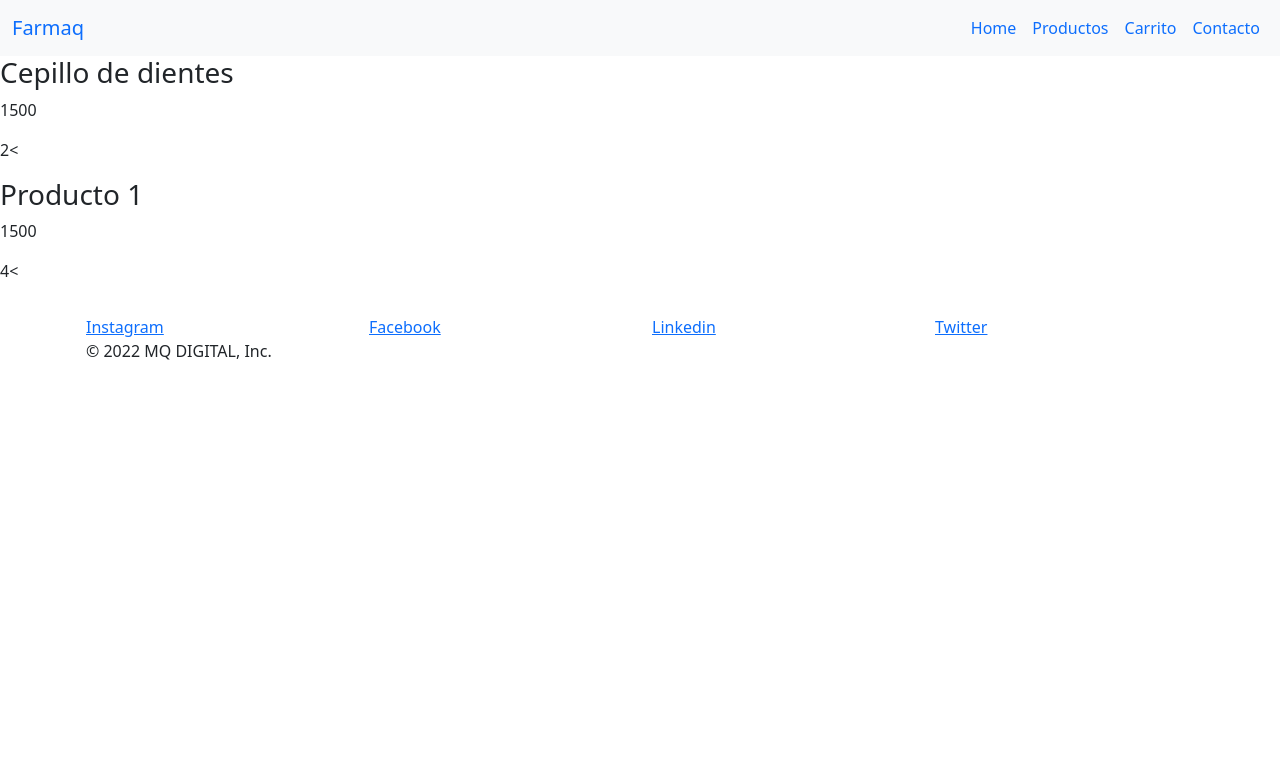
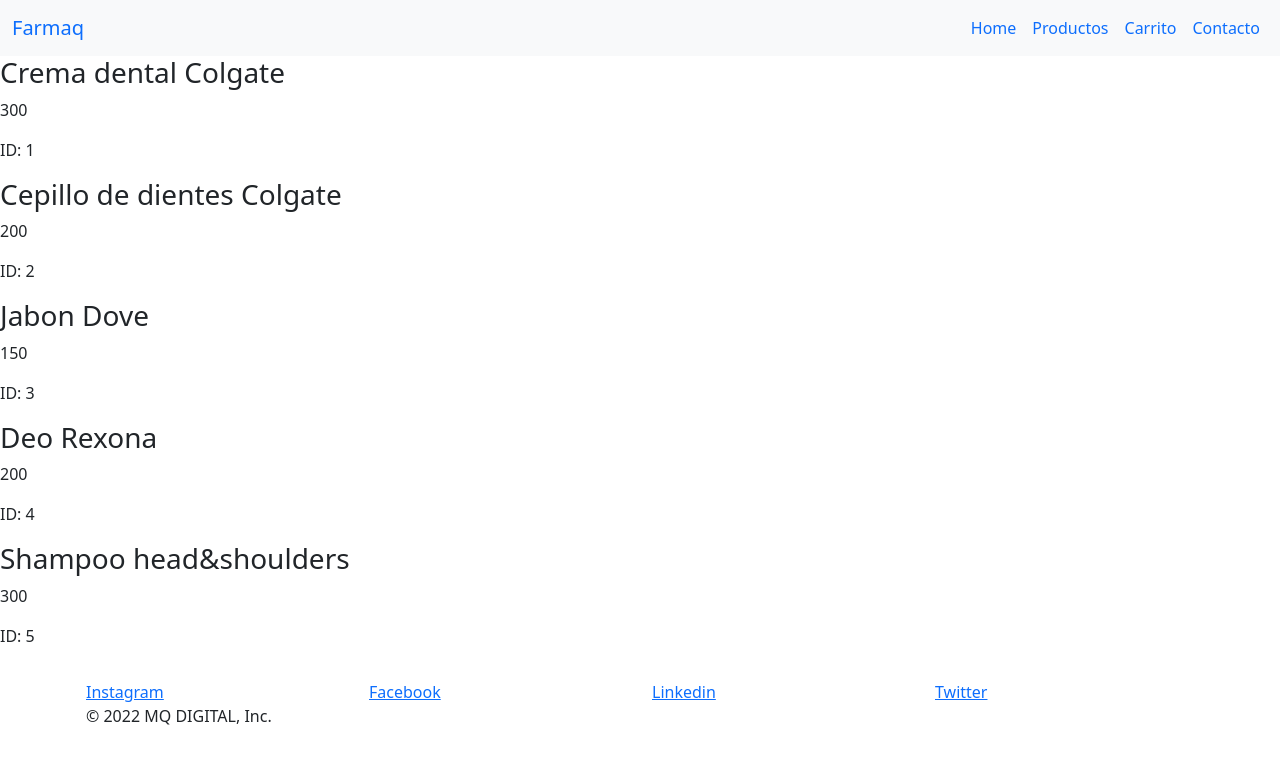
Before and after one commit to MarianoQF/entregaJS, a plain HTML site: page pages/productos.html in a window 1280 px wide. Drawn offline with nearby package versions, Linux system fonts and the light colour scheme.

Commit message:
solucion

```diff
--- a/data.json
+++ b/data.json
@@ -1,7 +1,7 @@
 [
-  {"name": "Crema dental", "price": 1500, "id": 1},
-  {"name": "Cepillo de dientes", "price": 1500, "id": 2},
-  {"name": "Producto 3", "price": 1500, "id": 3},
-  {"name": "Producto 1", "price": 1500, "id": 4},
-  {"name": "Producto 1", "price": 1500, "id": 5}
+  {"name": "Crema dental Colgate", "price": 300, "id": 1},
+  {"name": "Cepillo de dientes Colgate", "price": 200, "id": 2},
+  {"name": "Jabon Dove", "price": 150, "id": 3},
+  {"name": "Deo Rexona", "price": 200, "id": 4},
+  {"name": "Shampoo head&shoulders", "price": 300, "id": 5}
 ]
--- a/jss/contacto.js
+++ b/jss/contacto.js
@@ -34,6 +34,7 @@
     limpiarTabla();
     agregarProductosTabla();
     formulario.reset();
+
 }
 
 function limpiarTabla(){
--- a/jss/main.js
+++ b/jss/main.js
@@ -31,7 +31,7 @@
            </div>`;
     }
 
-    // document.getElementById('div-productos').innerHTML = aux;
+    document.getElementById('div-productos').innerHTML = aux;
 };
 
 pintarListado();
@@ -63,5 +63,5 @@
            </div>`;
     }
 
-    // document.getElementById('div-carrito').innerHTML = aux;
+    document.getElementById('div-carrito').innerHTML = aux;
 };
--- a/jss/productos.js
+++ b/jss/productos.js
@@ -7,10 +7,10 @@
         for (let i = 0; i < miArray.length; i++){
             htmlAux =
               htmlAux +
-              `<div onclick="clickEnProducto(${miArray[i].id})>
+              `<div onclick="meterAlCarro({ID: ${miArray[i].id}, nombre: '${miArray[i].name}', precio: ${miArray[i].price}})"style="cursor: pointer;">
                 <h3>${miArray[i].name}</h3>
                 <p>${miArray[i].price}</p>
-                <p>${miArray[i].id}<</p>
+                <p>ID: ${miArray[i].id}</p>
               </div>`;
         }
         document.getElementById('listadoDeProductos').innerHTML = htmlAux;
```
Also changed, not shown: pages/carrito.html (+0 -4 lines), pages/contacto.html (+1 -1 lines).
